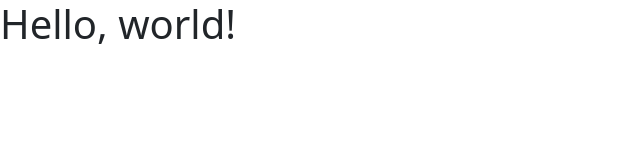
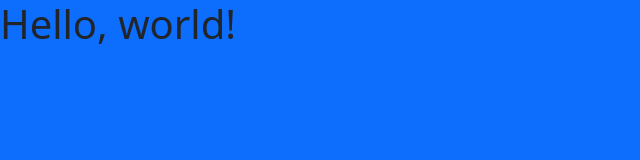
Before and after one commit to jessicajumelles/new-repo, a plain HTML site: page index.html in a window 1280 px wide. Shown: the whole page, without its empty margins (0-640 px from the left). Drawn offline with nearby package versions, Linux system fonts and the light colour scheme.

Commit message:
blue background

```diff
--- a/index.html
+++ b/index.html
@@ -10,7 +10,7 @@
 
     <title>Hello, world!</title>
   </head>
-  <body>
+  <body class="bg-primary">
     <h1>Hello, world!</h1>
 
     <div class="container">
```
